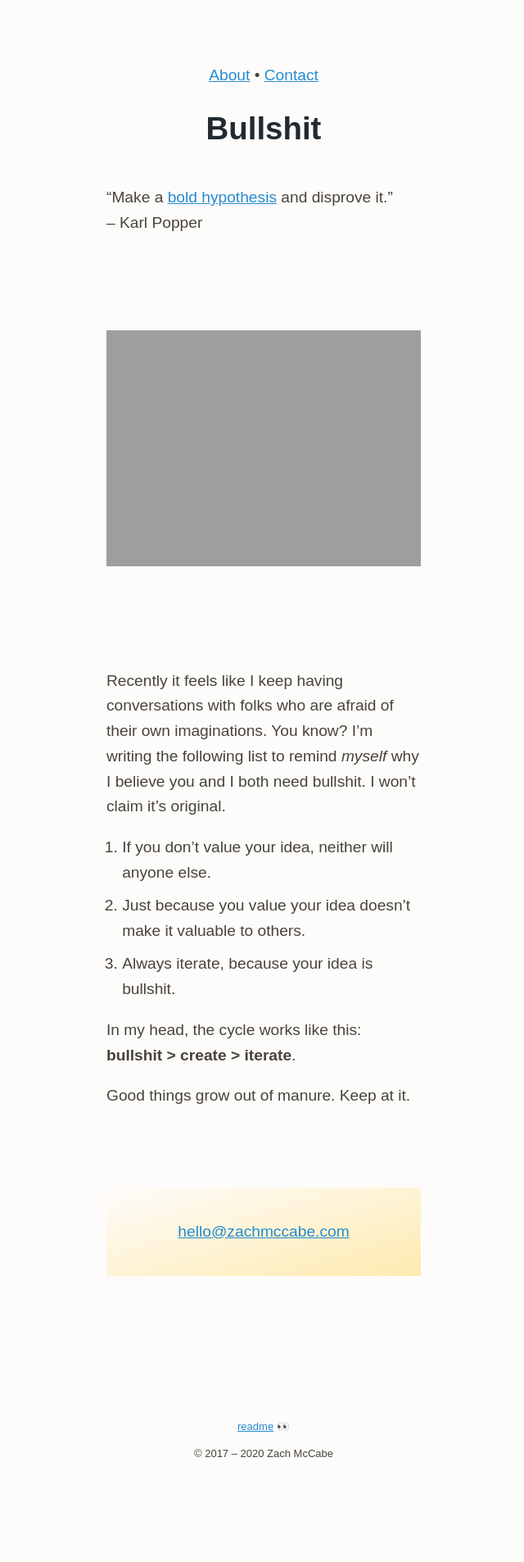
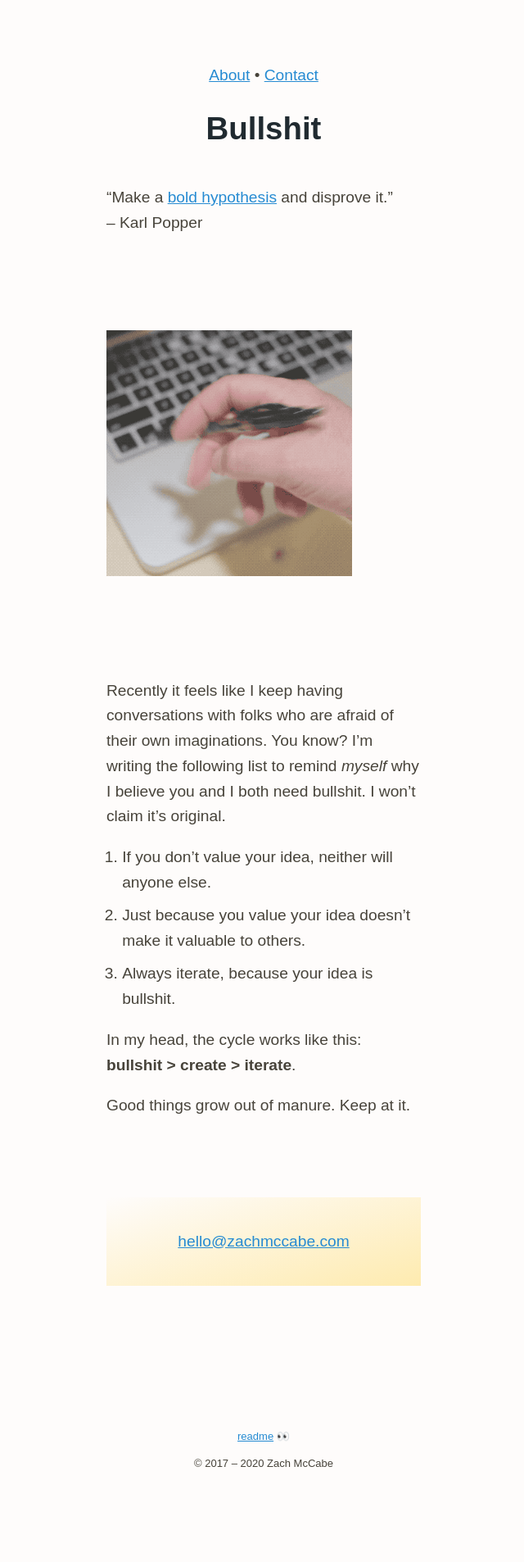
Before and after one commit to zachmccabe/zachmccabe.github.io, a Jekyll site: the page built from bullshit.md, in a window 1280 px wide. Shown: the whole page at 82% size, without its empty margins (318-958 px from the left). Built offline with Jekyll 4.4.1, drawn with Linux system fonts in a browser that asks for light colours.

Commit message:
Update bullshit.md

```diff
--- a/bullshit.md
+++ b/bullshit.md
@@ -10,7 +10,7 @@ cta: <a href="mailto:hello@zachmccabe.com">hello@zachmccabe.com</a>
 
 "Make a [bold hypothesis](https://en.wikipedia.org/wiki/Bold_hypothesis) and disprove it."<br />– Karl Popper
 
-![Twirling a pen](https://www.zachmccabe.com/assets/viz/pen-flip-300.gif")
+![Twirling a pen](https://www.zachmccabe.com/assets/viz/pen-flip-300.gif)
 
 Recently it feels like I keep having conversations with folks who are afraid of their own imaginations. You know? I'm writing the following list to remind *myself* why I believe you and I both need bullshit. I won't claim it’s original.
 
```
